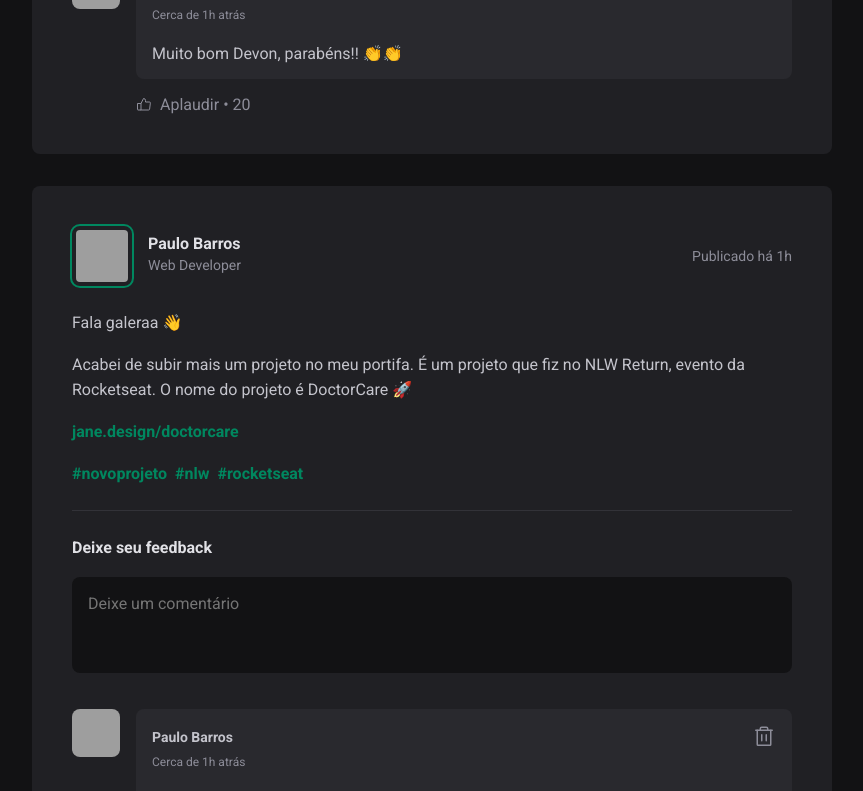
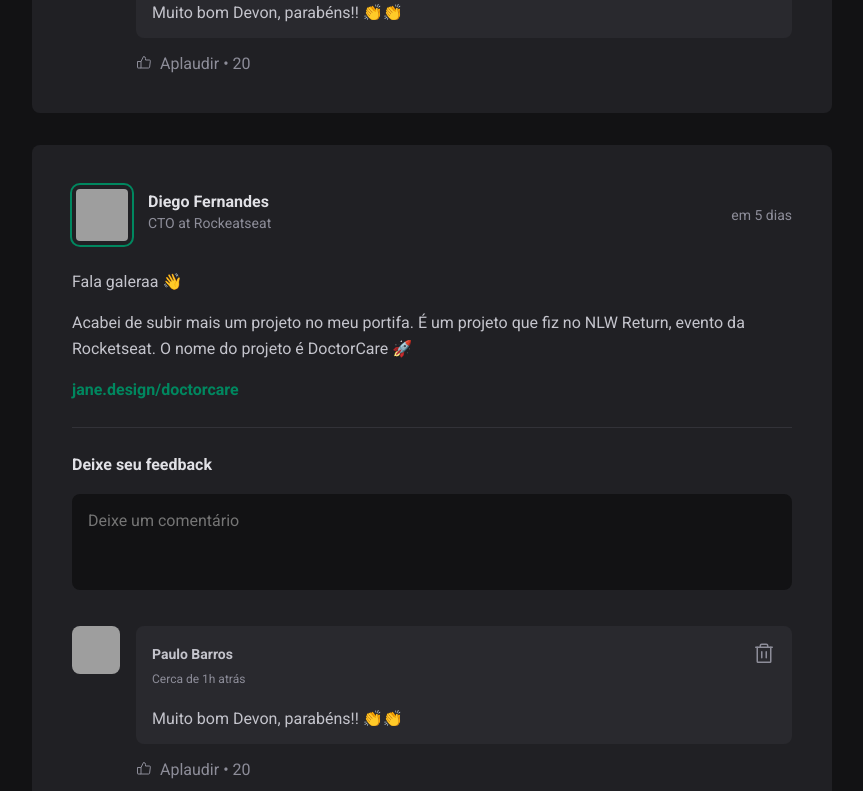
Before and after one commit to phcbarros/one-react, a React (Vite) app in the folder 01-fundamentos-reactjs/: page / in a window 1280 px wide. Shown: the part 1028-1819 px from the top of the page, without its empty margins (352-1215 px from the left). Built offline with nearby package versions, Linux system fonts and the light colour scheme; grey boxes are pictures that could not be loaded.

Commit message:
Iniciando com React.js - 03 - Propriedades do Post

```diff
--- a/01-fundamentos-reactjs/package.json
+++ b/01-fundamentos-reactjs/package.json
@@ -10,6 +10,7 @@
     "preview": "vite preview"
   },
   "dependencies": {
+    "date-fns": "^3.4.0",
     "phosphor-react": "^1.4.1",
     "react": "^18.2.0",
     "react-dom": "^18.2.0"
--- a/01-fundamentos-reactjs/src/App.jsx
+++ b/01-fundamentos-reactjs/src/App.jsx
@@ -23,13 +23,13 @@ const posts = [
       },
       {type: 'link', content: 'jane.design/doctorcare'},
     ],
-    publishedAt: new Date('2024-04-10 20:00:00'),
+    publishedAt: new Date('2024-03-10 20:00:00'),
   },
   {
     author: {
       name: 'Diego Fernandes',
       avatarUrl: 'https://github.com/diego3g.png',
-      role: 'CEO at Rockeatseat',
+      role: 'CTO at Rockeatseat',
     },
     content: [
       {type: 'paragraph', content: 'Fala galeraa 👋'},
@@ -40,7 +40,7 @@ const posts = [
       },
       {type: 'link', content: 'jane.design/doctorcare'},
     ],
-    publishedAt: new Date('2024-04-11 20:00:00'),
+    publishedAt: new Date('2024-03-09 20:00:00'),
   },
 ]
 
--- a/01-fundamentos-reactjs/src/components/Post.jsx
+++ b/01-fundamentos-reactjs/src/components/Post.jsx
@@ -1,9 +1,17 @@
+import {format, formatDistanceToNow} from 'date-fns'
+import ptBR from 'date-fns/locale/pt-BR'
 import {Avatar} from './Avatar'
 import {Comment} from './Comment'
 
 import styles from './Post.module.css'
 
-export function Post({author, content, publishedAt}) {
+export function Post({author, content, publishedAt: date}) {
+  const formattedDate = format(date, 'd MMM yyyy, HH:mm', {locale: ptBR})
+  const relativeDate = formatDistanceToNow(date, {
+    locale: ptBR,
+    addSuffix: true,
+  })
+
   return (
     <article className={styles.post}>
       <header>
@@ -13,36 +21,30 @@ export function Post({author, content, publishedAt}) {
             imageAlt={`Foto de ${author.name}`}
           />
           <div className={styles.authorInfo}>
-            <strong>Paulo Barros</strong>
-            <span>Web Developer</span>
+            <strong>{author.name}</strong>
+            <span>{author.role}</span>
           </div>
         </div>
-        <time dateTime={publishedAt} title="11 de maio às 08:13h">
-          Publicado há 1h
+        <time dateTime={date.toISOString()} title={formattedDate}>
+          {relativeDate}
         </time>
       </header>
 
       <div className={styles.content}>
-        <p>Fala galeraa 👋</p>
-        <p>
-          Acabei de subir mais um projeto no meu portifa. É um projeto que fiz
-          no NLW Return, evento da Rocketseat. O nome do projeto é DoctorCare 🚀
-        </p>
-        <p>
-          <a href="#">jane.design/doctorcare</a>
-        </p>
-        <p>
-          <a href="#">#novoprojeto</a>
-          <a href="#">#nlw</a>
-          <a href="#">#rocketseat</a>
-        </p>
+        {content.map(({type, content: text}) =>
+          type === 'paragraph' ? (
+            <p key={text}>{text}</p>
+          ) : type === 'link' ? (
+            <p key={text}>
+              <a href="#">{text}</a>
+            </p>
+          ) : null,
+        )}
       </div>
 
       <form className={styles.commentForm}>
         <strong>Deixe seu feedback</strong>
-
         <textarea placeholder="Deixe um comentário" />
-
         <footer>
           <button type="submit">Publicar</button>
         </footer>
```
Also changed, not shown: 1 other file (tests, documents, lock files or other folders).
